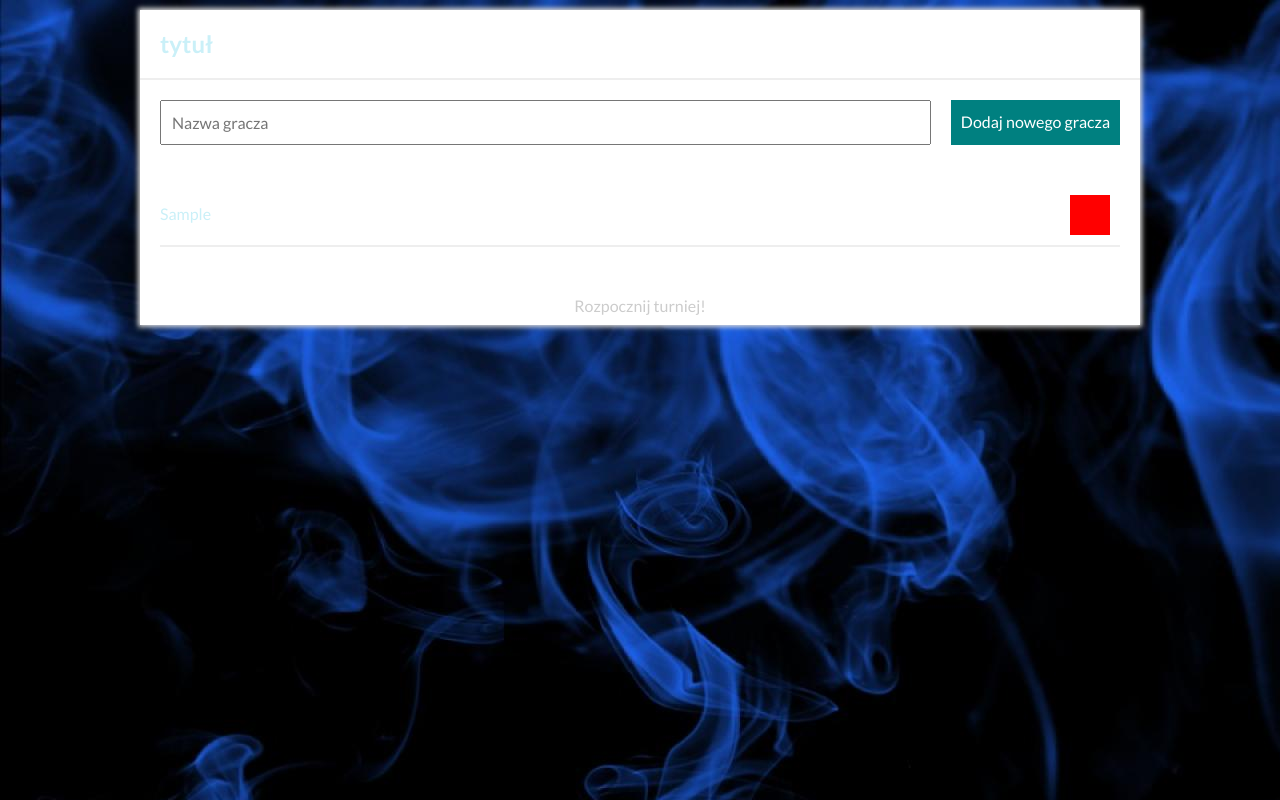
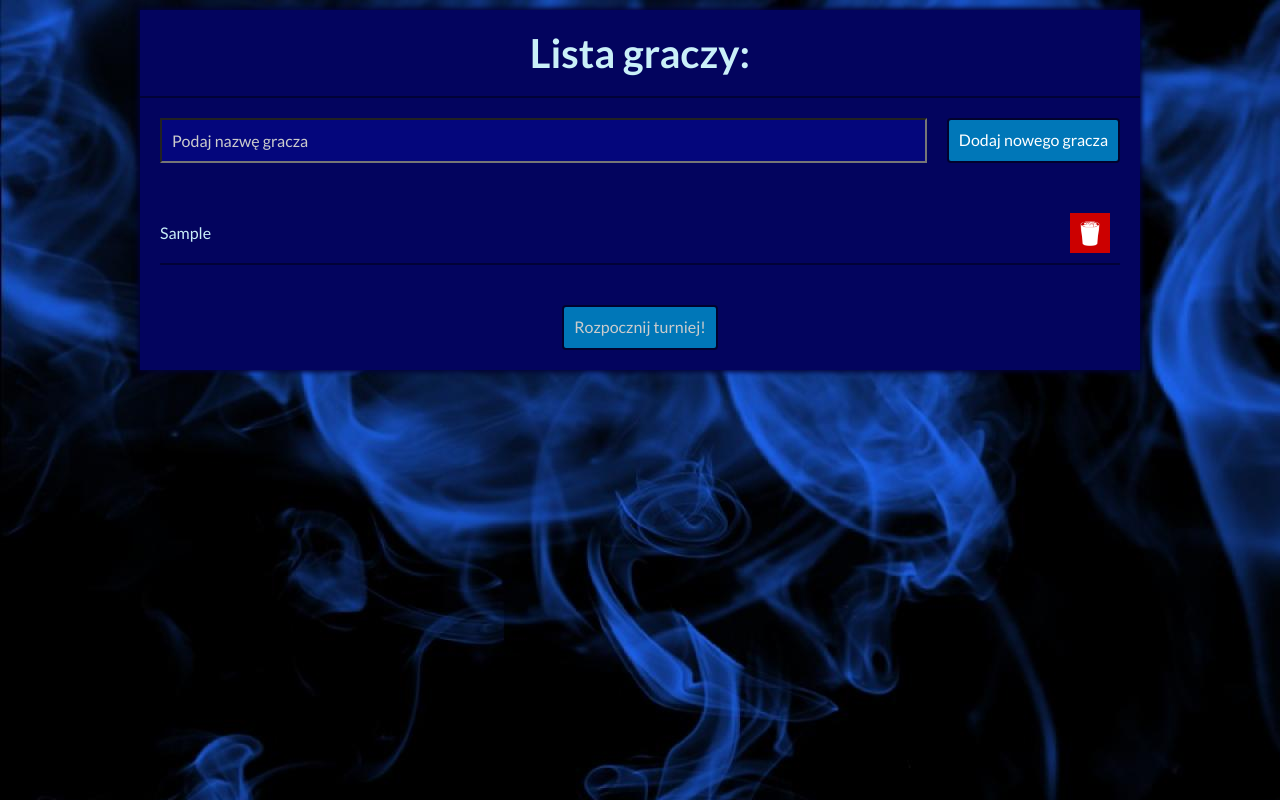
Before and after one commit to KalinaJakubowska/fifa-react, a React (Create React App) app: page / in a window 1280 px wide. Both pictures are taken after typing "Sample" into the empty fields and a click on the button "Dodaj nowego gracza". Built offline with nearby package versions, Linux system fonts and the light colour scheme.

Commit message:
styling Settings component

```diff
--- a/src/Settings/SettingsForm/index.js
+++ b/src/Settings/SettingsForm/index.js
@@ -19,7 +19,7 @@ const SettingsForm = ({ addNewPlayer }) => {
                 value={newTaskContent}
                 className="settingsForm__input"
                 autoFocus
-                placeholder="Nazwa gracza"
+                placeholder="Podaj nazwę gracza"
                 onChange={({ target }) => setNewTaskContent(target.value)}
             />
             <button className="settingsForm__button">Dodaj nowego gracza</button>
--- a/src/Settings/SettingsForm/style.css
+++ b/src/Settings/SettingsForm/style.css
@@ -15,20 +15,27 @@
 .settingsForm__input {
     padding: 10px;
     height: 45px;
+    background-color: hsl(239, 94%, 25%);
+    color: #fff;
+}
+
+.settingsForm__input::placeholder {
+    color: #ccc;
 }
 
 .settingsForm__button {
     color: #fff;
-    background-color: teal;
+    background-color: hsl(201, 100%, 36%);
     padding: 10px;
-    border: none;
+    border: 2px solid hsl(239, 94%, 9%);;
+    border-radius: 4px;
     transition: 0.5s;
     height: 45px;
 }
 
 .settingsForm__button:hover {
-    background-color: hsl(180, 100%, 35%);
-    transform: scale(1.1);
+    background-color: hsl(201, 100%, 46%);
+    transform: scale(1.05);
 }
 
 @media (max-width: 767px) {
--- a/src/Settings/SettingsPlayers/style.css
+++ b/src/Settings/SettingsPlayers/style.css
@@ -6,7 +6,7 @@
 .settingsPlayers__item {
     display: grid;
     grid-template-columns: 1fr auto;
-    border-bottom: 2px solid #eee;
+    border-bottom: 2px solid hsla(239, 94%, 9%, 0.8);
     margin: 0 auto;
 }
 
@@ -15,7 +15,9 @@
 }
 
 .settingsPlayers__button {
-    background-color: red;
+    background-color: hsl(0, 100%, 40%);
+    background-image: url("./delete.png");
+    background-position: cover;
     width: 40px;
     height: 40px;
     margin: 10px;
@@ -25,5 +27,5 @@
 }
 
 .settingsPlayers__button:hover {
-    background-color: hsl(0, 100%, 60%);
+    background-color: hsl(0, 100%, 45%);
 }
--- a/src/Settings/SettingsStartButton/style.css
+++ b/src/Settings/SettingsStartButton/style.css
@@ -1,15 +1,24 @@
 .buttons__button {
     display: block;
     margin: 0 auto;
-    color: teal;
-    border: none;
-    background-color: #fff;
+    color: #fff;
+    background-color: hsl(201, 100%, 36%);
     padding: 10px;
-    transition: 0.25s;
+    border: 2px solid hsl(239, 94%, 9%);;
+    border-radius: 4px;
+    transition: 0.5s;
+    height: 45px;
 }
 
 .buttons__button:hover {
-    color: hsl(180, 100%, 35%);
+    background-color: hsl(201, 100%, 46%);
+    transform: scale(1.05);
+}
+
+@media (max-width: 767px) {
+    .buttons__button:hover {
+        transform: scale(1.02);
+    }
 }
 
 .buttons__button:disabled {
--- a/src/Settings/index.js
+++ b/src/Settings/index.js
@@ -7,7 +7,7 @@ import SettingsStartButton from "./SettingsStartButton";
 const Settings = ({ players, addNewPlayer, removePlayer, generateMatches, setIsGameStarted }) => (
   <div className="settings">
     <div className="settings__container">
-      <h2 className="settings__header">tytuł</h2>
+      <h2 className="settings__header">Lista graczy:</h2>
     </div>
     <SettingsForm
       addNewPlayer={addNewPlayer}
--- a/src/Settings/style.css
+++ b/src/Settings/style.css
@@ -1,17 +1,14 @@
 .settings {
     min-height: 100px;
-    background-color: #fff;
+    background-color: #03045E;
     max-width: 1000px;
     margin: 10px auto;
-    box-shadow: 0 0 5px 2px #ddd;
+    box-shadow: 0 0 5px 2px hsl(239, 94%, 11%);
+    padding-bottom: 20px;
 }
 
 .settings__container {
-    display: grid;
-    grid-template-columns: 1fr 1fr;
-    align-items: center;
-    grid-gap: 10px;
-    border-bottom: 2px solid #eee;
+    border-bottom: 2px solid hsla(239, 94%, 9%, 0.8);
 }
 
 @media (max-width: 767px) {
@@ -22,6 +19,8 @@
 
 .settings__header {
     font-weight: 700;
+    font-size: 40px;
     margin: 0;
     padding: 20px;
+    text-align: center;
 }
```
Also changed, not shown: src/Settings/SettingsPlayers/delete.png (added).
